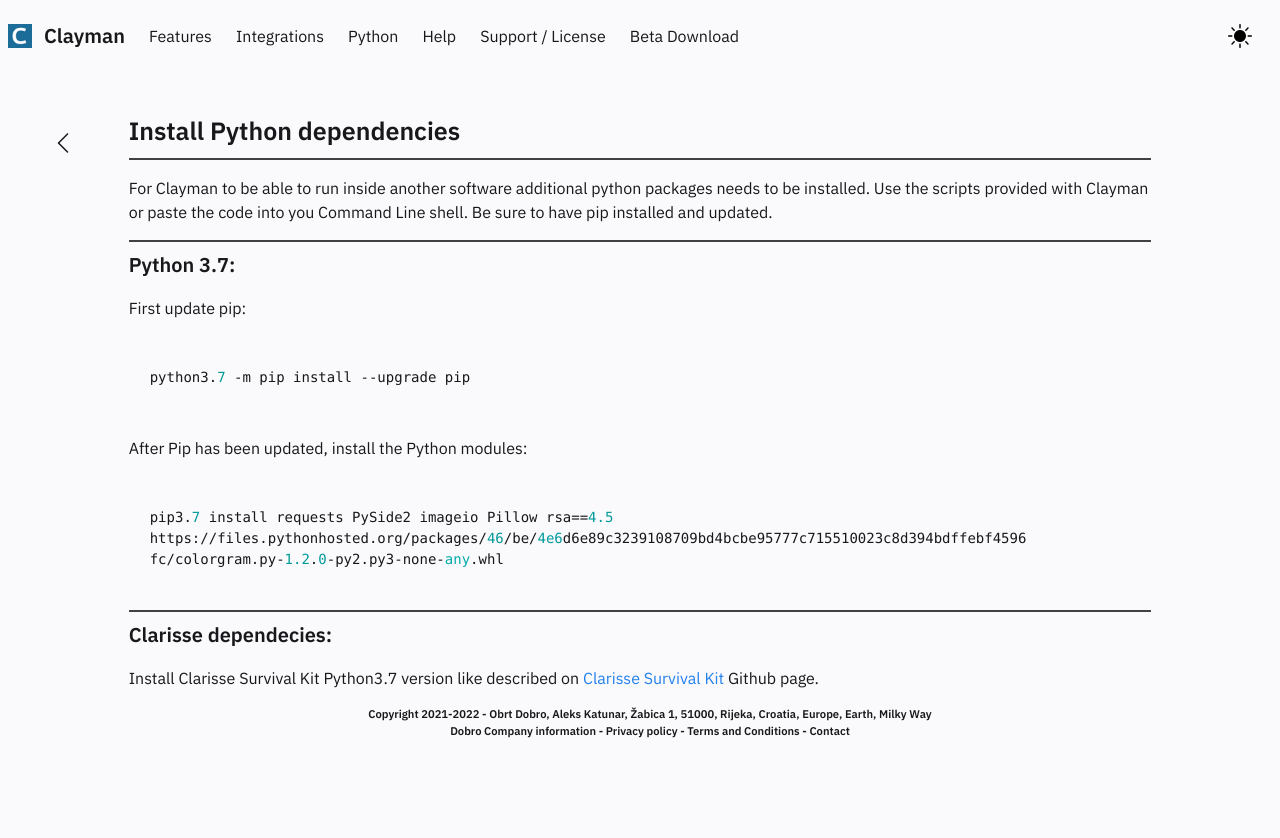
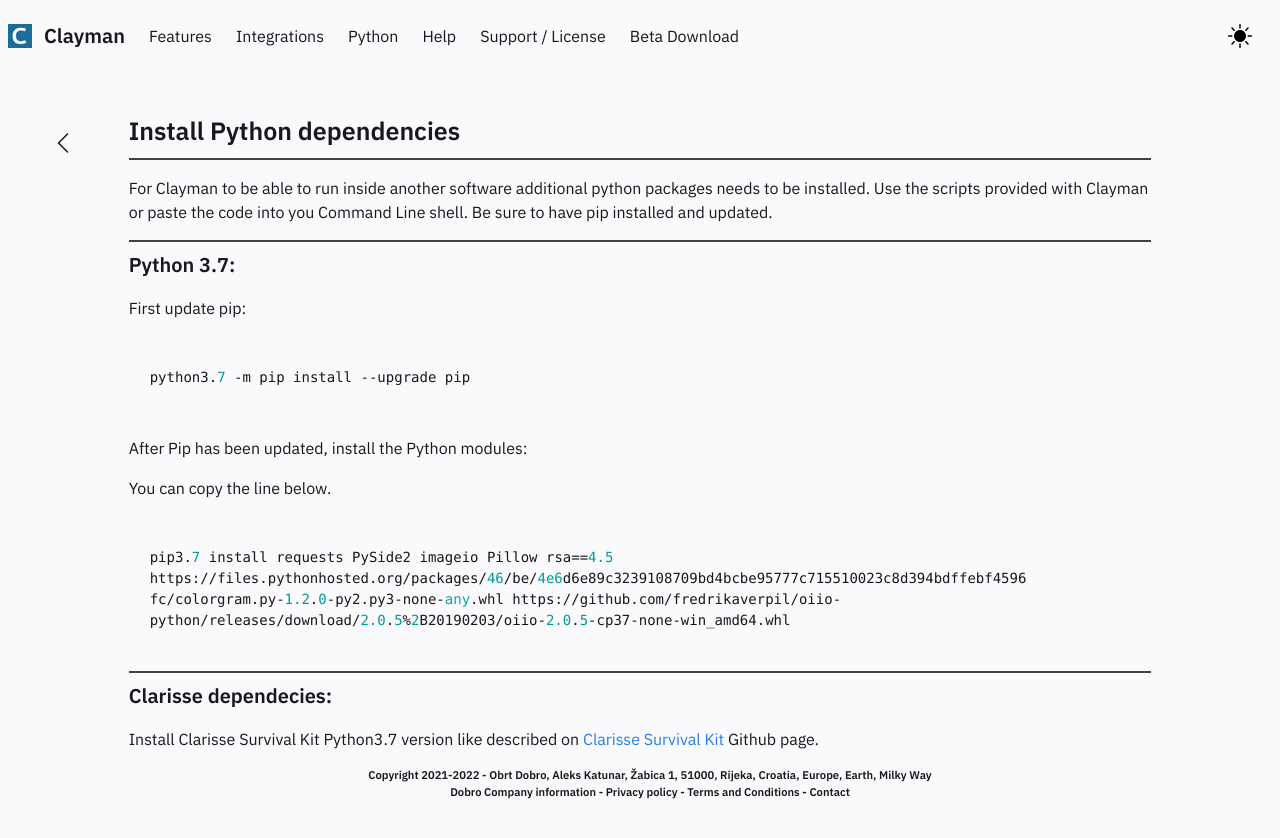
Before and after one commit to ddesmond/ClaymanWeb, a Jekyll site: the page built from _posts/2020-03-01-python.md, in a window 1280 px wide. Shown: the top 838 px of the page. Built offline with Jekyll 4.4.1, drawn with Linux system fonts in a browser that asks for light colours.

Commit message:
Update 2020-03-01-python.md

````diff
--- a/_posts/2020-03-01-python.md
+++ b/_posts/2020-03-01-python.md
@@ -20,8 +20,10 @@
 
 After Pip has been updated, install the Python modules:
 
+You can copy the line below.
+
 ```python
-pip3.7 install requests PySide2 imageio Pillow rsa==4.5 https://files.pythonhosted.org/packages/46/be/4e6d6e89c3239108709bd4bcbe95777c715510023c8d394bdffebf4596fc/colorgram.py-1.2.0-py2.py3-none-any.whl
+pip3.7 install requests PySide2 imageio Pillow rsa==4.5 https://files.pythonhosted.org/packages/46/be/4e6d6e89c3239108709bd4bcbe95777c715510023c8d394bdffebf4596fc/colorgram.py-1.2.0-py2.py3-none-any.whl https://github.com/fredrikaverpil/oiio-python/releases/download/2.0.5%2B20190203/oiio-2.0.5-cp37-none-win_amd64.whl
 ```
 
 <hr style="background-color:#424242;">
````
